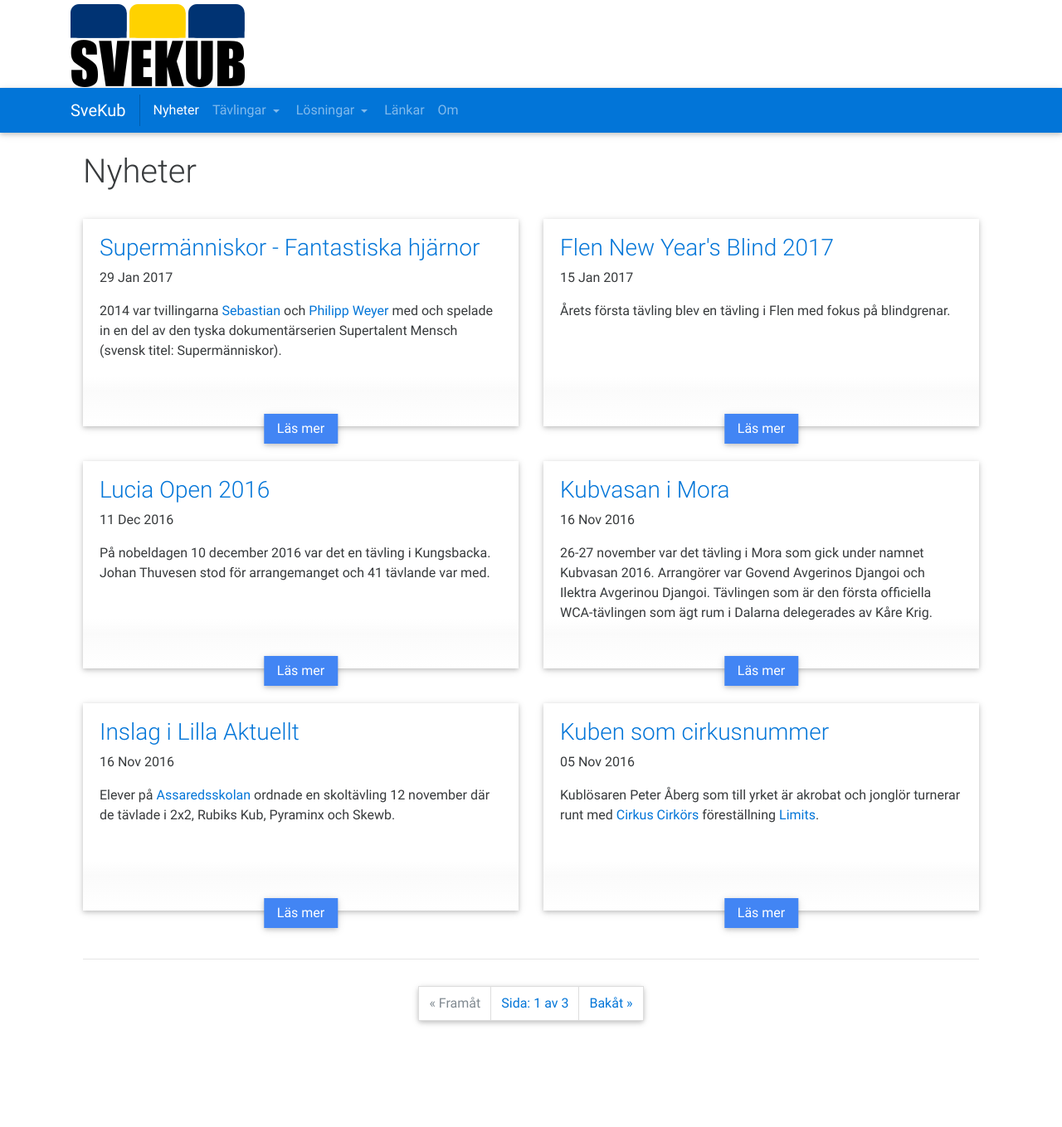
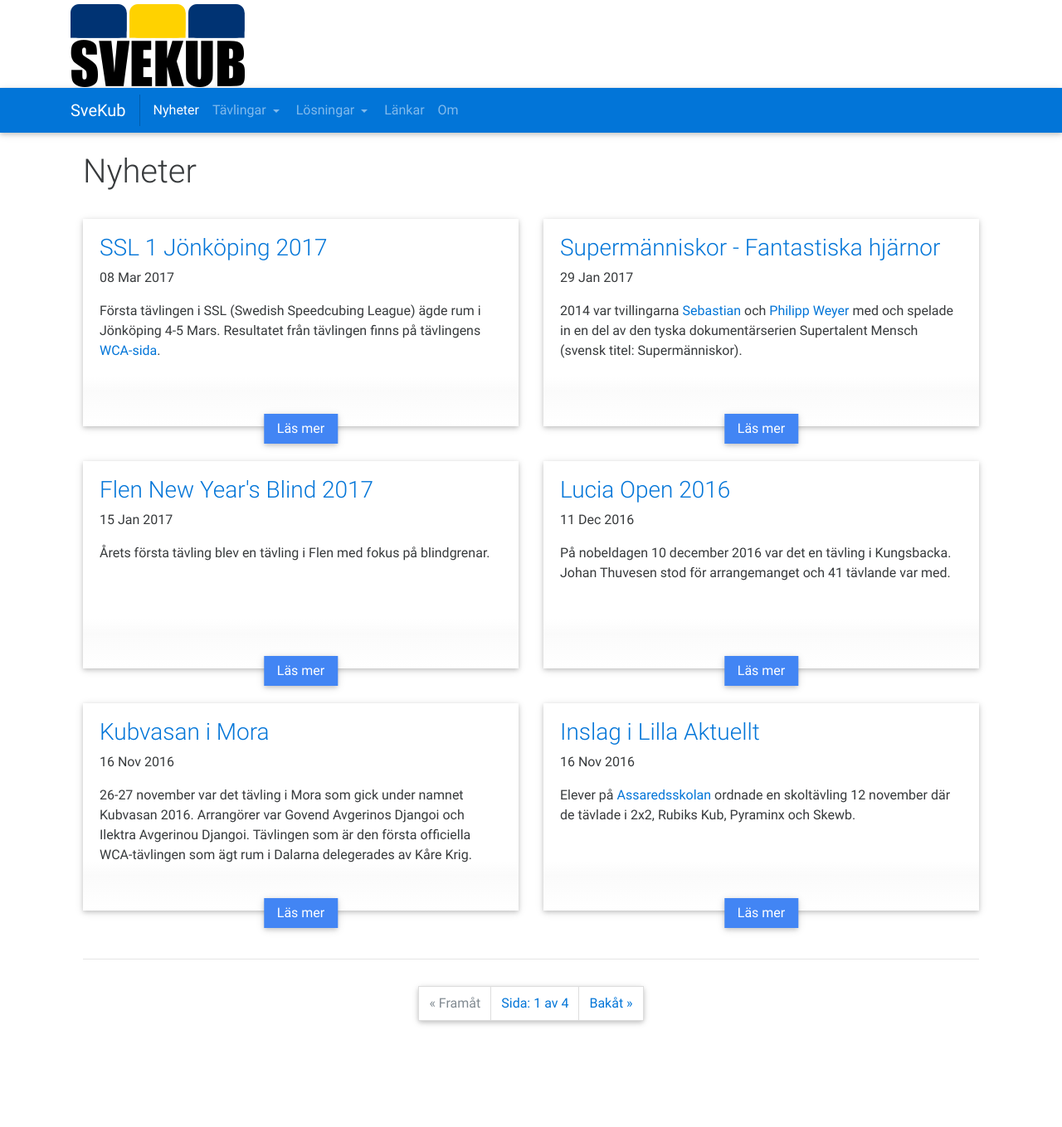
Before and after one commit to SveKub/SveKubOldSite, a Jekyll site: the page built from Nyheter/index.html, in a window 1280 px wide. Shown: the whole page at 83% size. Built offline with Jekyll 4.4.1, drawn with Linux system fonts in a browser that asks for light colours; nearby versions of some CDN libraries; the list of posts is cut into pages by our own code; some of the changed lines change nothing that is shown.

Commit message:
SSL1 resultat

```diff
--- a/Tavlingar/genomforda.md
+++ b/Tavlingar/genomforda.md
@@ -9,6 +9,7 @@ activeMenu: tavlingar
 ## 2017
 <div class="list-group">
   <a class="list-group-item" target="_blank" href="https://www.worldcubeassociation.org/competitions/FlenNewYearsBlind2017">Flen New Year's Blind 2017 Flen 24 Januari</a>
+  <a class="list-group-item" target="_blank" href="https://www.worldcubeassociation.org/competitions/SSL1Jonkoping2017">SSL 1 Jönköping 4-5 Mars</a>
 </div>
 
 ## 2016
--- a/_data/tavlingar.yml
+++ b/_data/tavlingar.yml
@@ -1,6 +1,3 @@
-- namn: SSL 1 Jönkoping 2017
-  url: https://www.worldcubeassociation.org/competitions/SSL1Jonkoping2017
-  datum: 4-5 Mars
 - namn: SSL 2 Stockholm 2017
   url: https://www.worldcubeassociation.org/competitions/SSL2Stockholm2017
   datum: 8-9 April
--- /dev/null
+++ b/_posts/2017-03-08-SSL12017.md
@@ -0,0 +1,14 @@
+---
+layout: post
+title:  "SSL 1 Jönköping 2017"
+date:   2017-03-08 08:00:00 +0100
+categories: Nyheter
+activeMenu: nyheter
+---
+
+Första tävlingen i SSL (Swedish Speedcubing League) ägde rum i Jönköping 4-5 Mars.
+Resultatet från tävlingen finns på tävlingens [WCA-sida](https://www.worldcubeassociation.org/competitions/SSL1Jonkoping2017/results).
+
+SSL är en serie av 4 tävlingar under året och kommer avslutas med en 5 tävling som blir en finaltävling. Initiativtagare till SSL är Daniel Walin och ligan eller serien består av totalt 5 tävlingar som ska vara under 2017 i olika delar av landet. Den andra tävlingen är annonserad och kommer vara i Stockholm 8-9 April. Under de tävlingar som ingår i SSL kommer deltagarna tilldelas poäng utifrån placeringarna och en fallande skala i grenarna. En förstaplats i en gren ger 50 poäng och en andraplats ger 40 poäng. Efter totalt 5 tävlingar utses en vinnare i varje gren.
+
+Mer om poängsystemet och de resterande planerade tävlingarna finns på [SSLs hemsida](http://ssl-se.webnode.se/)
```
